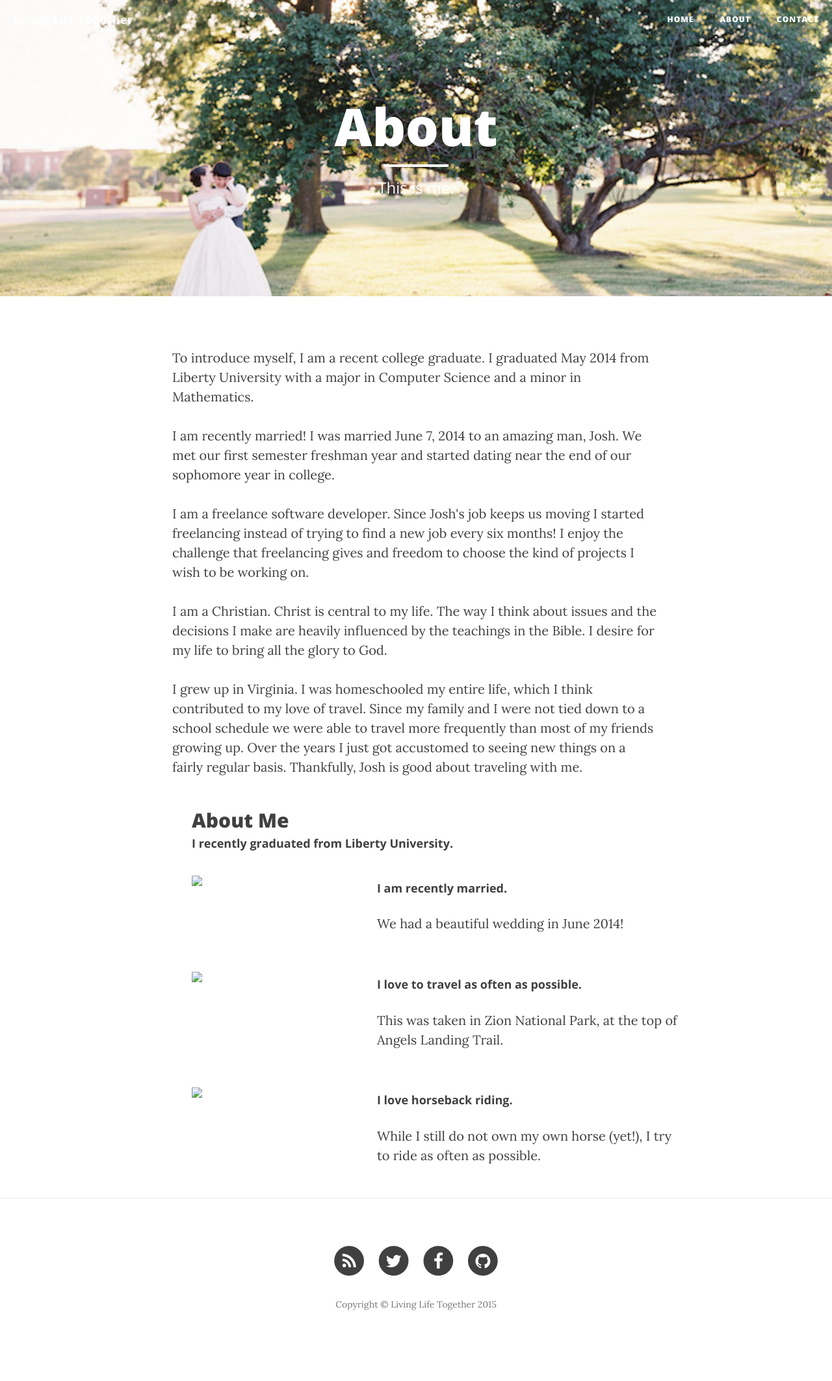
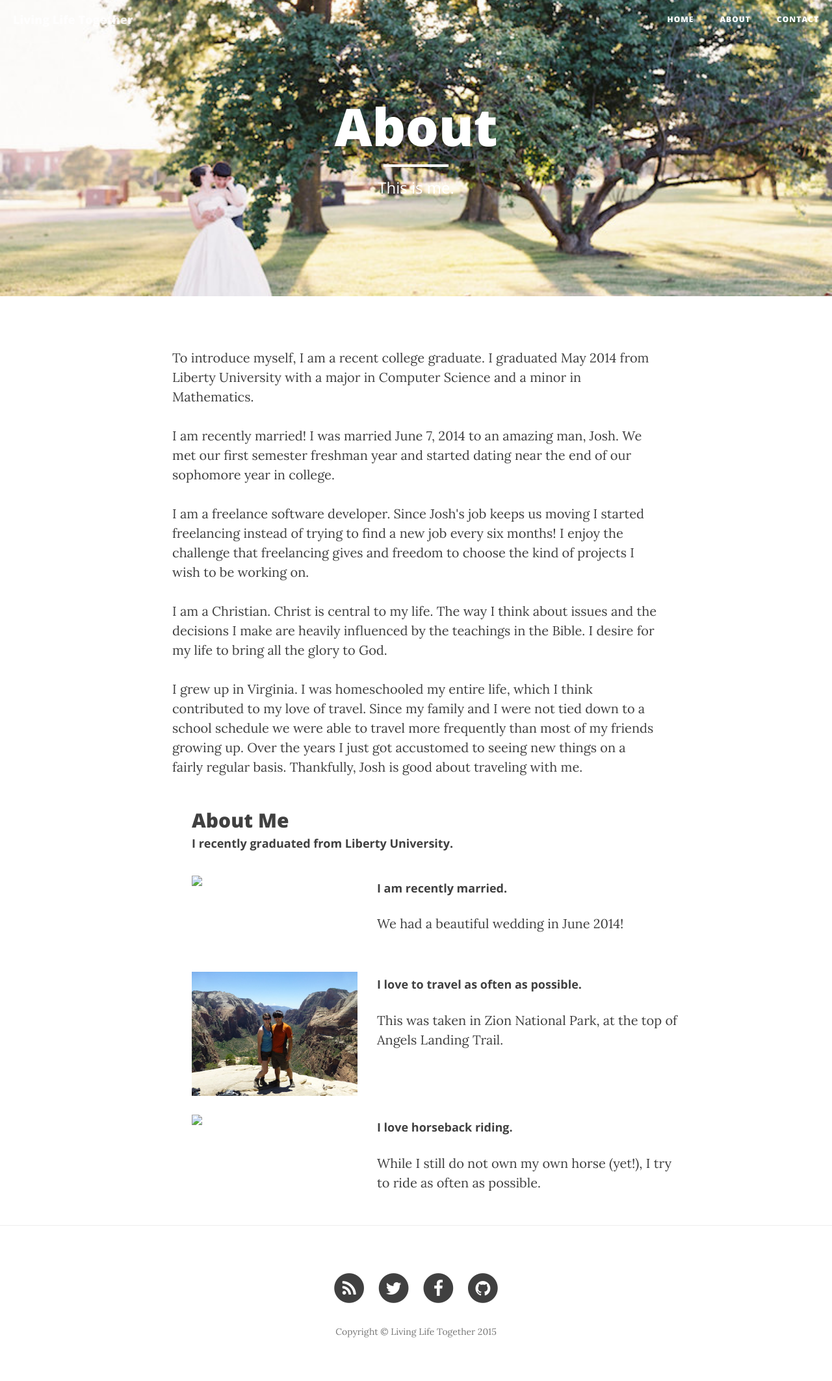
Before and after one commit to rebeccaeto/rebeccaeto.github.io, a Jekyll site: the page built from about.html, in a window 1280 px wide. Shown: the whole page at 65% size. Built offline with Jekyll 4.4.1, drawn with Linux system fonts in a browser that asks for light colours; nearby versions of some CDN libraries; before the commit the page ends 2084 px from its top, so only the background shows below that.

Commit message:
About change

```diff
--- a/about.html
+++ b/about.html
@@ -30,7 +30,7 @@ header-img: "/img/weddingfield3.jpeg"
             </div>
             <br>
             <div class="row">
-                        <div class="col-md-4 col-sm-5 col-xs-5"><img src="img/zion.JPG">
+                        <div class="col-md-4 col-sm-5 col-xs-5"><img src="https://rebeccaeto.github.io//img/zion.JPG">
                         </div>
                         <div class="col-md-7 col-sm-5 col-xs-4">
                             <h4><strong>I love to travel as often as possible.</strong></h4>
```
